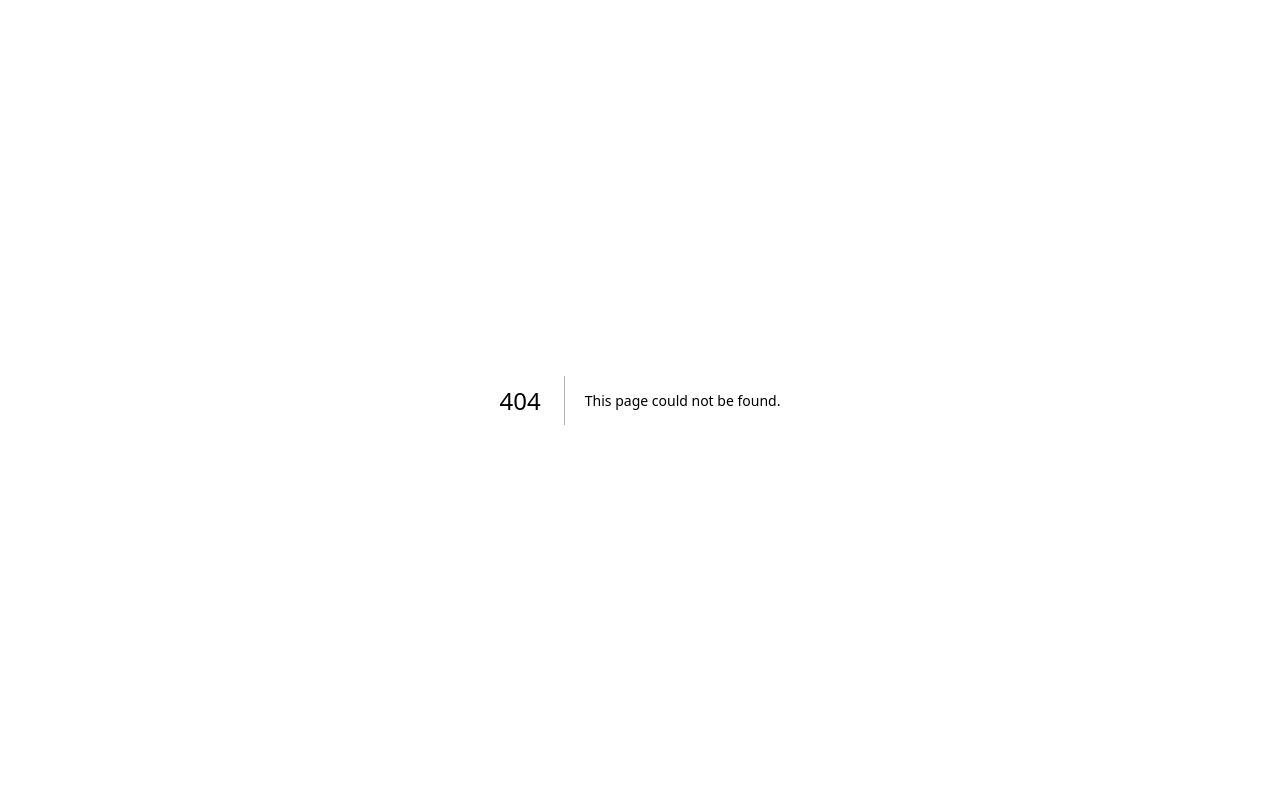
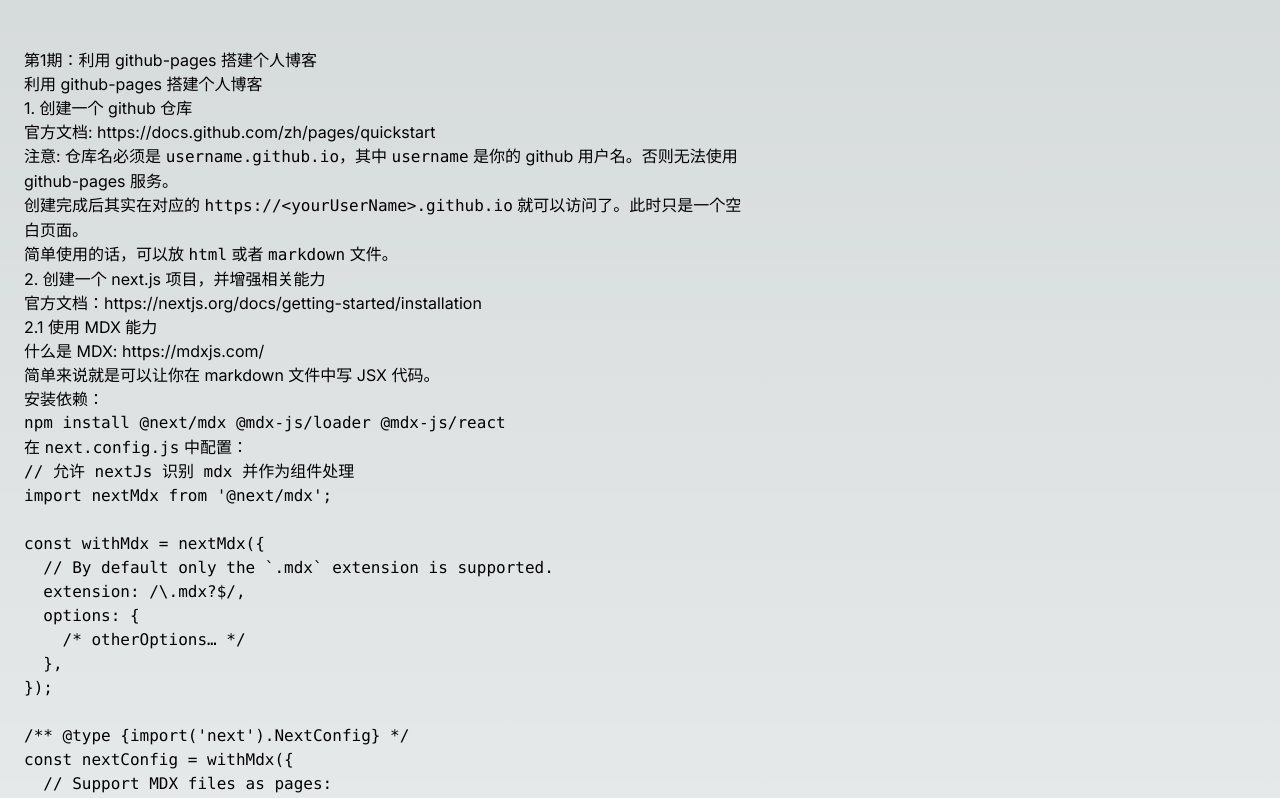
Before and after one commit to r2099c2/r2099c2.github.io, a Next.js app: page /post/2024-07-23-001 in a window 1280 px wide. Before the commit this address had no page. Shown: the top 798 px of the page. Built offline with nearby package versions, Linux system fonts and the light colour scheme.

Commit message:
feat: Add next-mdx-remote dependency for rendering MDX content in PostDetail page

```diff
--- /dev/null
+++ b/app/post/[slug]/page.tsx
@@ -0,0 +1,45 @@
+import { getPosts } from '@/lib/helper';
+import { MDXRemote } from 'next-mdx-remote/rsc';
+
+const PostDetail = async ({ params }: { params: { slug: string } }) => {
+  const { slug } = params;
+
+  const { posts } = await getPosts();
+
+  const post = posts.find((post) => post.data.slug === slug);
+
+  if (!post) {
+    return (
+      <div className="flex flex-row w-full pt-12">
+        <div className="w-full md:w-3/5 px-6">
+          <div>未找到文章</div>
+        </div>
+      </div>
+    );
+  }
+
+  return (
+    <div className="flex flex-row w-full pt-12">
+      <div className="w-full md:w-3/5 px-6">
+        <article id="article">
+          <h1>{post.data.title}</h1>
+          <MDXRemote source={post.content} />
+        </article>
+      </div>
+    </div>
+  );
+};
+
+/**
+ * Generate static paths for the post detail page.
+ * https://nextjs.org/docs/app/api-reference/functions/generate-static-params
+ */
+export const generateStaticParams = async () => {
+  const { posts } = await getPosts();
+
+  return posts.map((post) => ({
+    slug: post.data.slug,
+  }));
+};
+
+export default PostDetail;
--- a/package.json
+++ b/package.json
@@ -15,6 +15,7 @@
     "dayjs": "^1.11.12",
     "gray-matter": "^4.0.3",
     "next": "14.2.5",
+    "next-mdx-remote": "^5.0.0",
     "react": "^18",
     "react-dom": "^18"
   },
```
Also changed, not shown: 1 other file (tests, documents, lock files or other folders).
